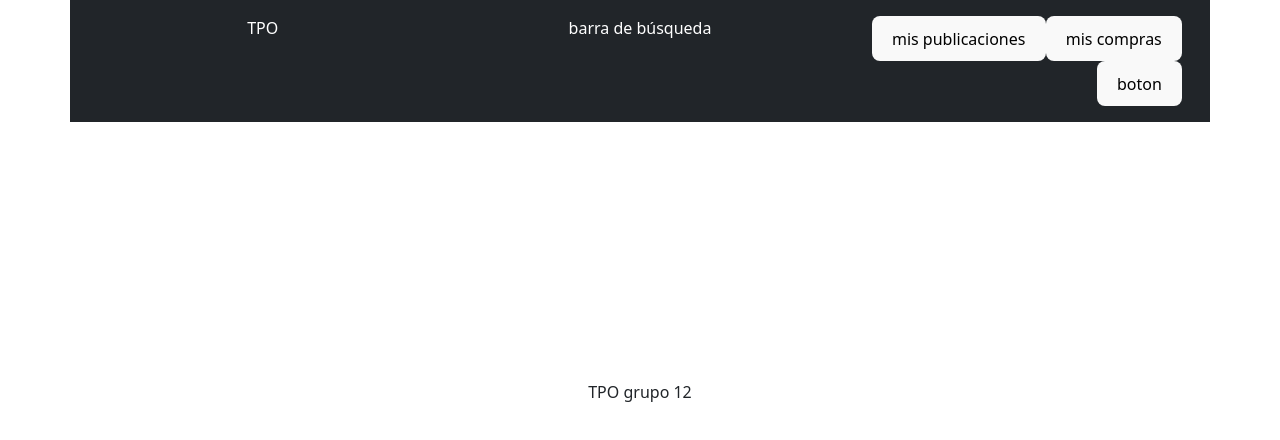
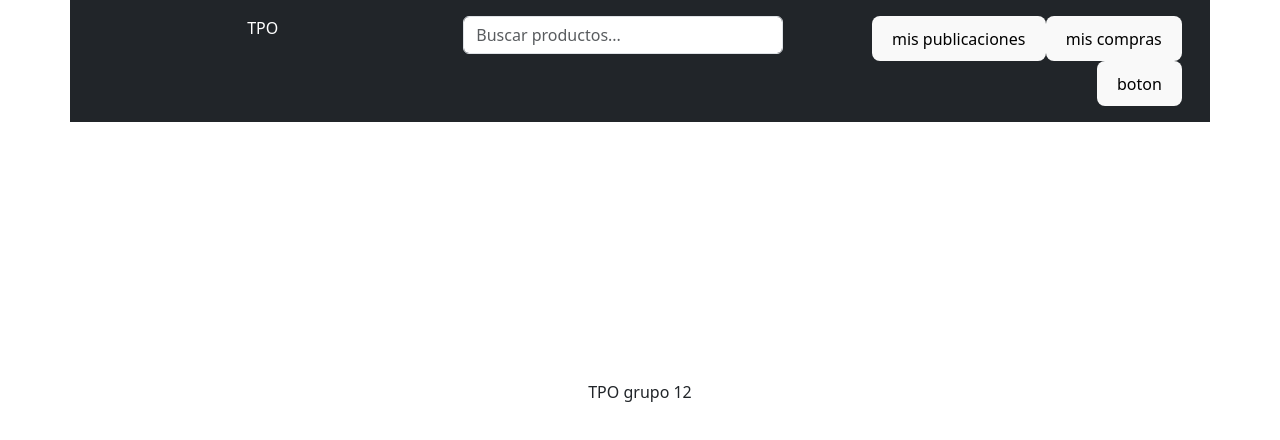
Before and after one commit to jonathanmilo/APIS2025FRONT, a React (Vite) app in the folder grupo12-apis-2025/: page / in a window 1280 px wide. Shown: the top 440 px of the page. Built offline with nearby package versions, Linux system fonts and the light colour scheme.

Commit message:
header en proceso

```diff
--- /dev/null
+++ b/grupo12-apis-2025/src/componentes/Barra_busqueda_productos.jsx
@@ -0,0 +1,21 @@
+function Barra_busqueda_productos(){
+    return(
+
+        <>
+
+             <div className="d-flex align-items-center search">
+            {/* Input de búsqueda */}
+            <input
+                type="text"
+                className="form-control me-2"
+                placeholder="Buscar productos..."
+                aria-label="Buscar productos"
+            />
+            {/* Botón de búsqueda con ícono de lupa */}
+            <button className="btn " >
+                <i className="bi bi-search"></i> {/* Ícono de lupa de Bootstrap Icons */}
+            </button>
+            </div>
+        </>
+    )
+}export default Barra_busqueda_productos
--- a/grupo12-apis-2025/src/componentes/Header.jsx
+++ b/grupo12-apis-2025/src/componentes/Header.jsx
@@ -1,10 +1,11 @@
+import Barra_busqueda_productos from "./Barra_busqueda_productos";
 function Header() {
     return (
         <>
             <header className="bg-dark text-white p-3 fixed-top w-100 container">
                 <div className="row">
                     <div className="col"> TPO</div>
-                    <div className="col">barra de búsqueda</div>
+                    <div className="col"><Barra_busqueda_productos></Barra_busqueda_productos></div>
                     <div className="col">
                         <div className="container">
                             <ul class="nav justify-content-end pills">
```
